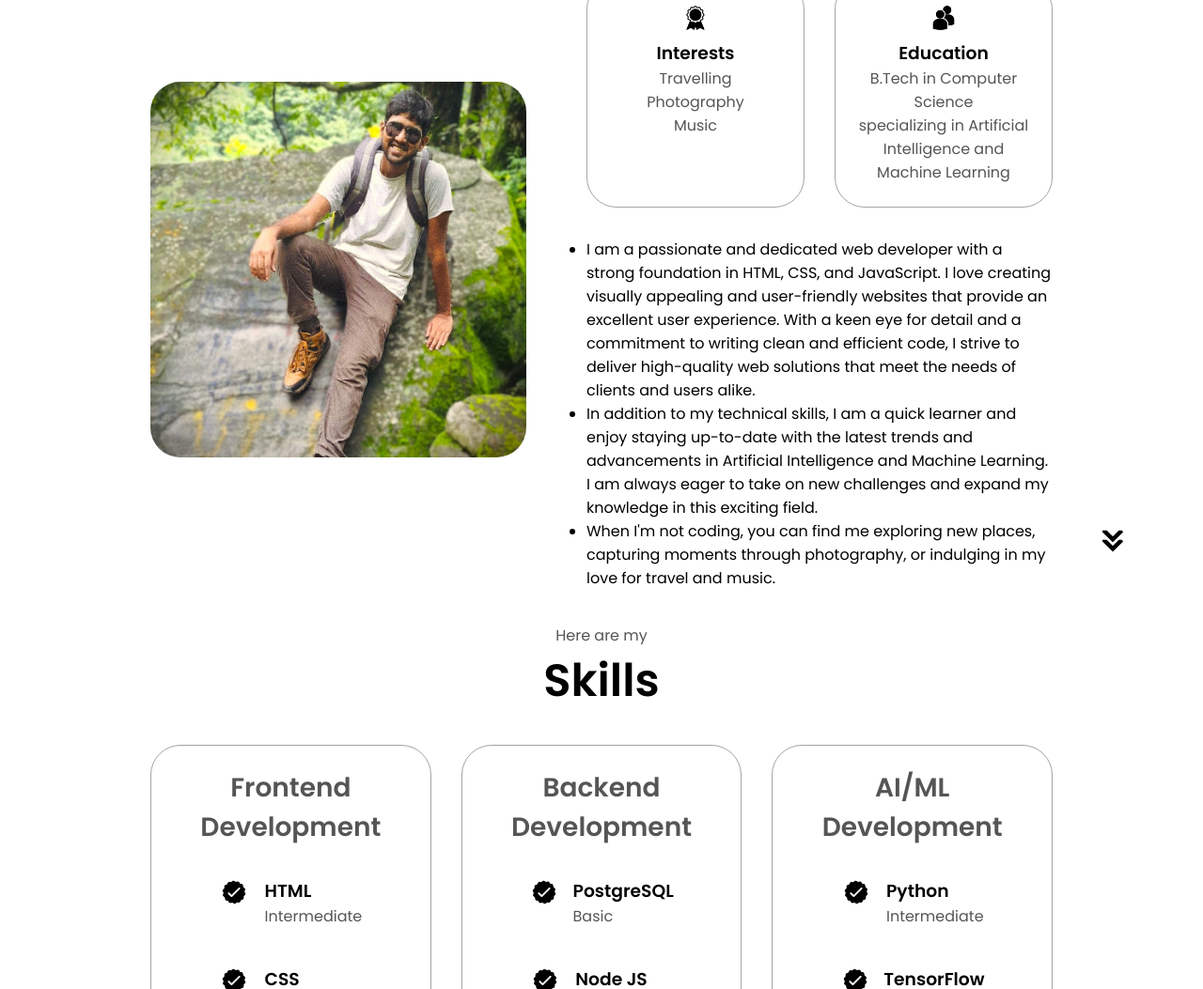
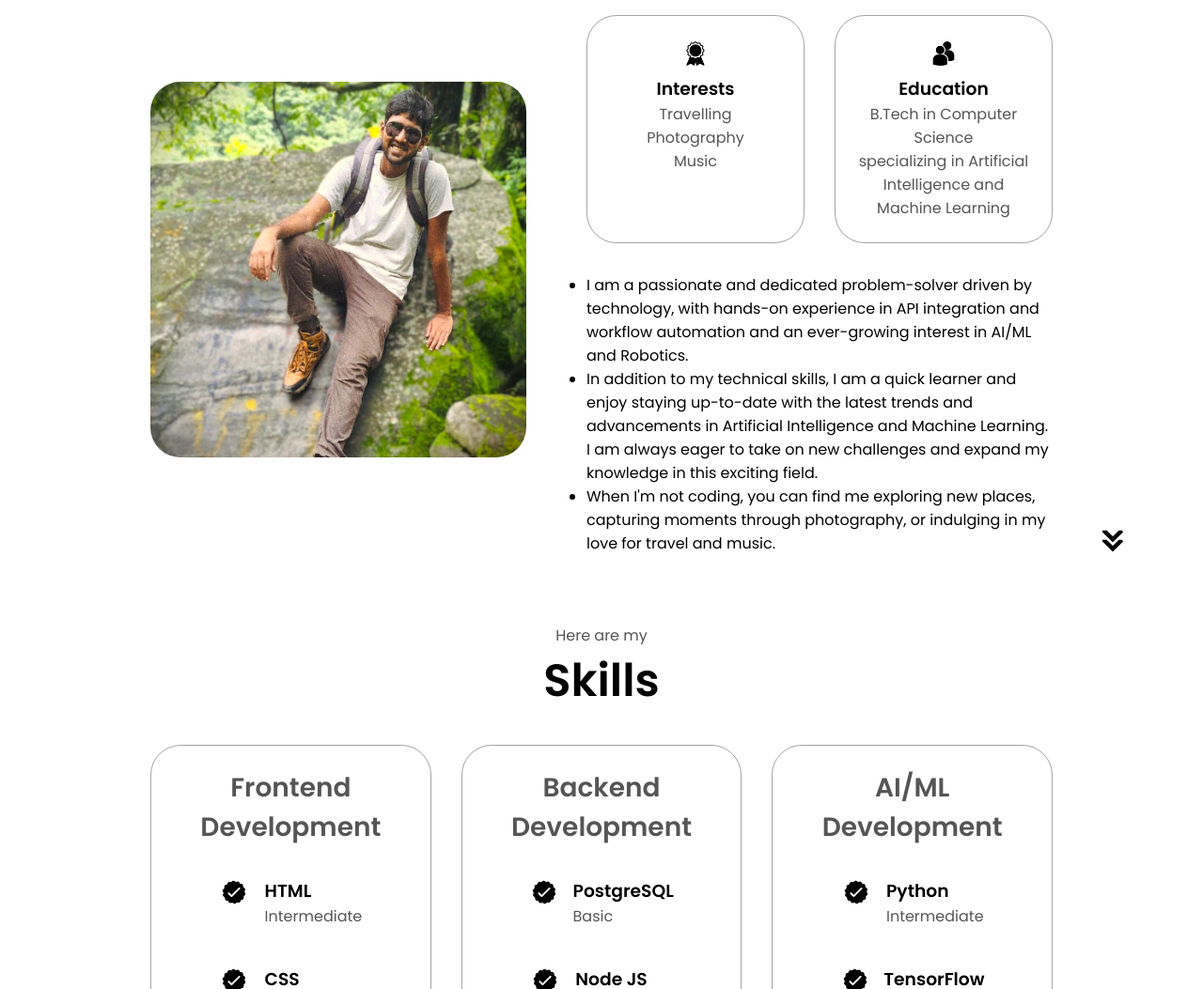
Before and after one commit to Asmit-123/Portfolio-Website, a plain HTML site: page index.html in a window 1280 px wide. Shown: the part 1032-2085 px from the top of the page at 94% size. Drawn offline with Linux system fonts and the light colour scheme.

Commit message:
Update index.html

```diff
--- a/index.html
+++ b/index.html
@@ -106,11 +106,9 @@
           <div class="text-container">
             <p>
               <ul type="disc">
-              <li>I am a passionate and dedicated web developer with a strong foundation in HTML,
-              CSS, and JavaScript. I love creating visually appealing and user-friendly
-              websites that provide an excellent user experience. With a keen eye for detail
-              and a commitment to writing clean and efficient code, I strive to deliver
-              high-quality web solutions that meet the needs of clients and users alike.</li>
+              <li>I am a passionate and dedicated problem-solver driven by technology, with
+              hands-on experience in API integration and workflow automation and an
+              ever-growing interest in AI/ML and Robotics.</li>
               <li>In addition to my technical skills, I am a quick learner and
               enjoy staying up-to-date with the latest trends and advancements in Artificial
               Intelligence and Machine Learning. I am always eager to take on new challenges
```
